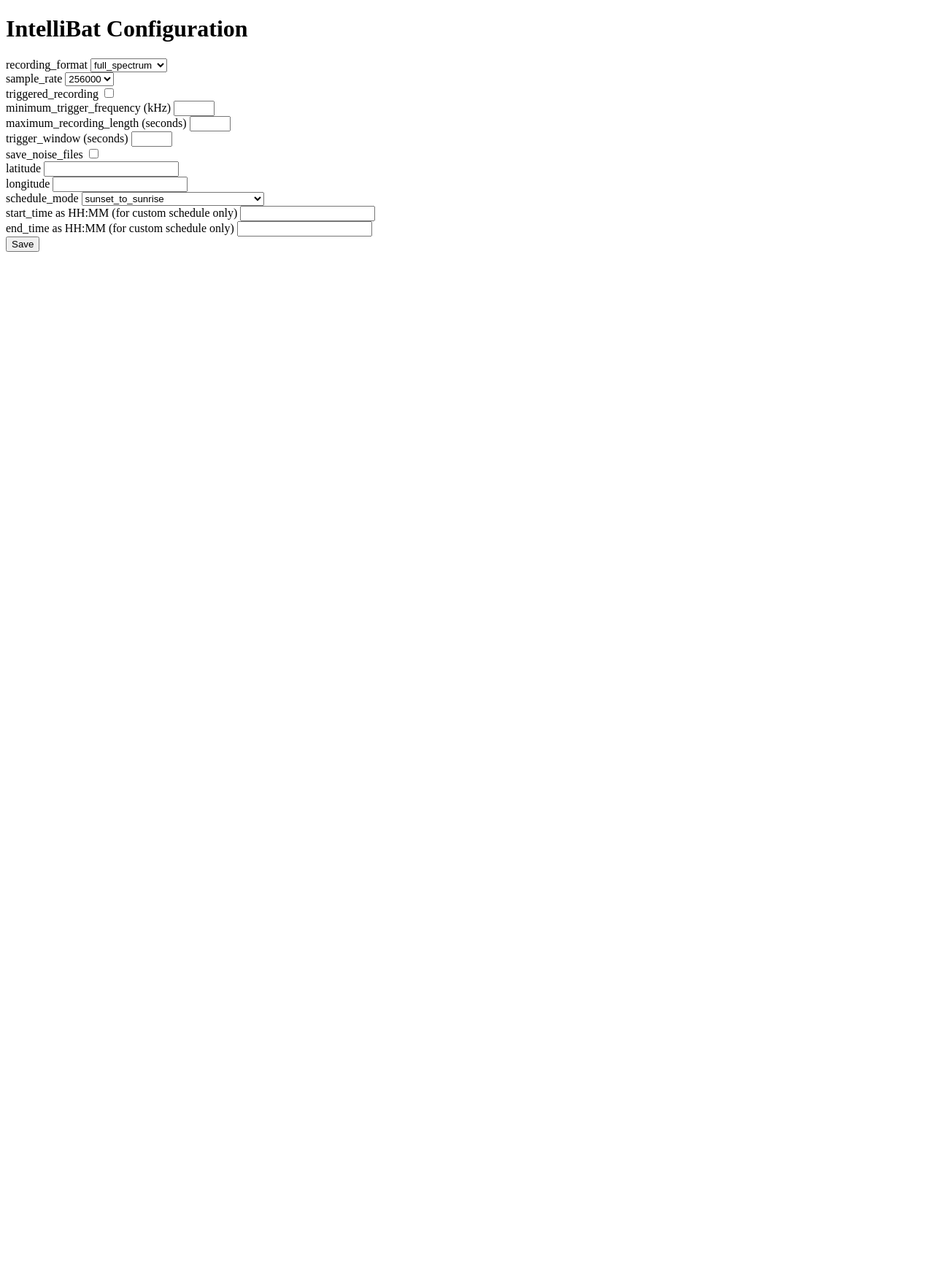
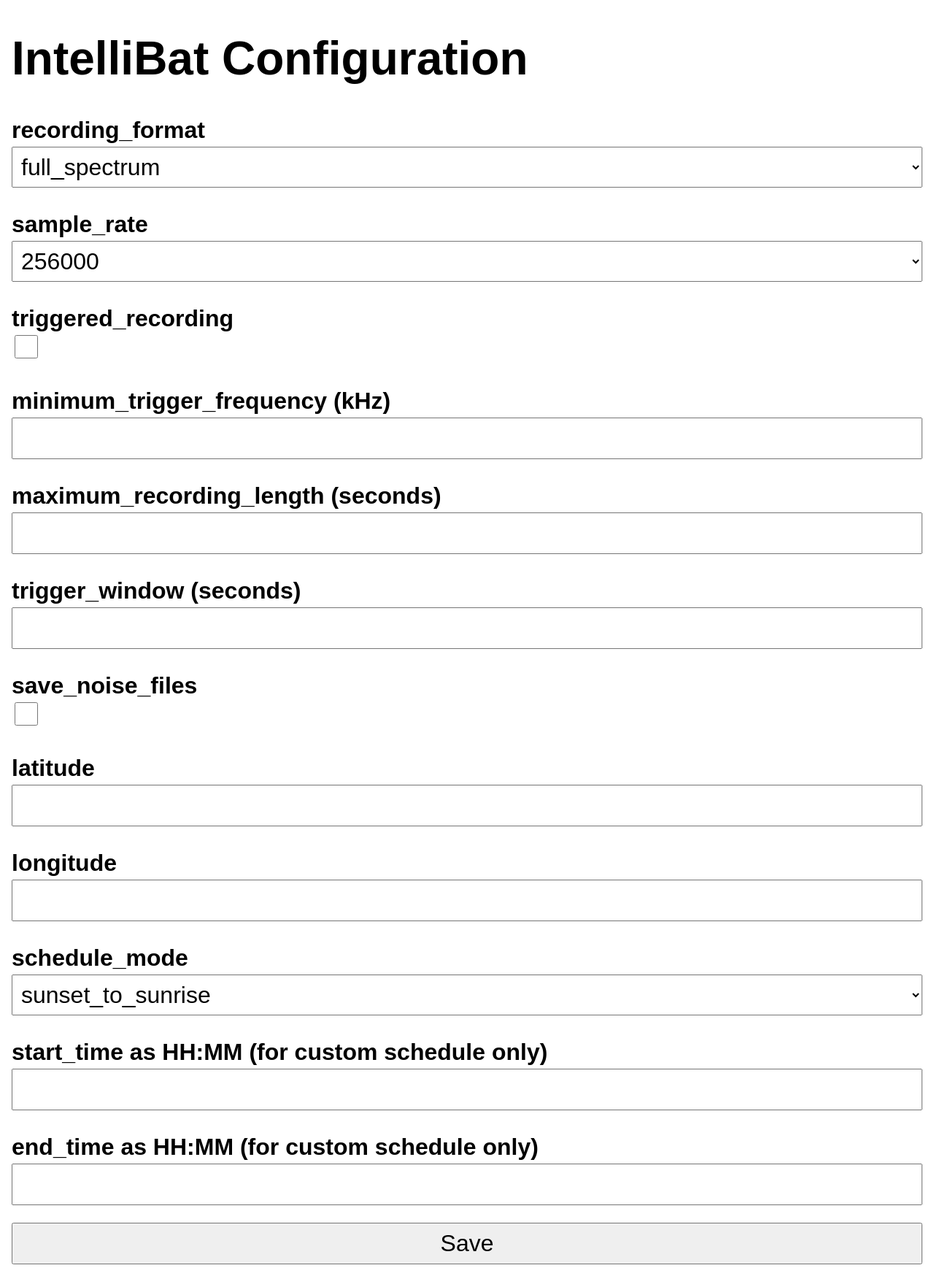
Before and after one commit to Kitware/intellibat, a FastAPI app: page /config/ in a window 1280 px wide. Shown: the whole page at 73% size. Before the commit the page ends 345 px from the top, so only its background shows below. Run offline with FastAPI, Linux system fonts and the light colour scheme; parts of the project's set-up code (start-up, migrations or seed data) failed here and were passed over.

Commit message:
Fix running web server from src dir

```diff
--- a/intellibat_config/src/intellibat_config/config_manager.py
+++ b/intellibat_config/src/intellibat_config/config_manager.py
@@ -1,7 +1,7 @@
 import json
 from pathlib import Path
 
-from .schema_intellibat import IntellibatConfig
+from intellibat_config.schema_intellibat import IntellibatConfig
 
 
 class ConfigManager:
--- a/intellibat_config/src/intellibat_config/templates/config.html
+++ b/intellibat_config/src/intellibat_config/templates/config.html
@@ -2,6 +2,36 @@
 <html>
 <head>
     <title>IntelliBat Config</title>
+    <style>
+        body {
+            font-family: sans-serif;
+            margin: 1rem;
+            font-size: 2rem;
+        }
+
+        label {
+            display: block;
+            margin-top: 2rem;
+            font-weight: bold;
+        }
+
+        input:not([type="chekcbox"]), select, button {
+            width: 100%;
+            box-sizing: border-box;
+            padding: 0.5rem;
+            margin-top: 0.25rem;
+            font-size: 2rem;
+        }
+
+        input[type="checkbox"] {
+            width: 2rem;
+            height: 2rem;
+        }
+
+        button {
+            margin-top: 1.5rem;
+        }
+    </style>
 </head>
 <body>
 
```
